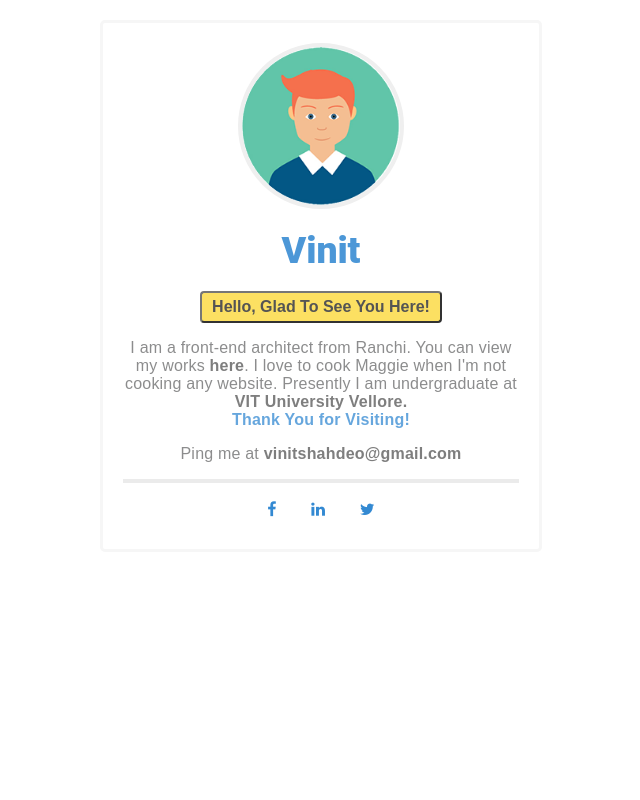
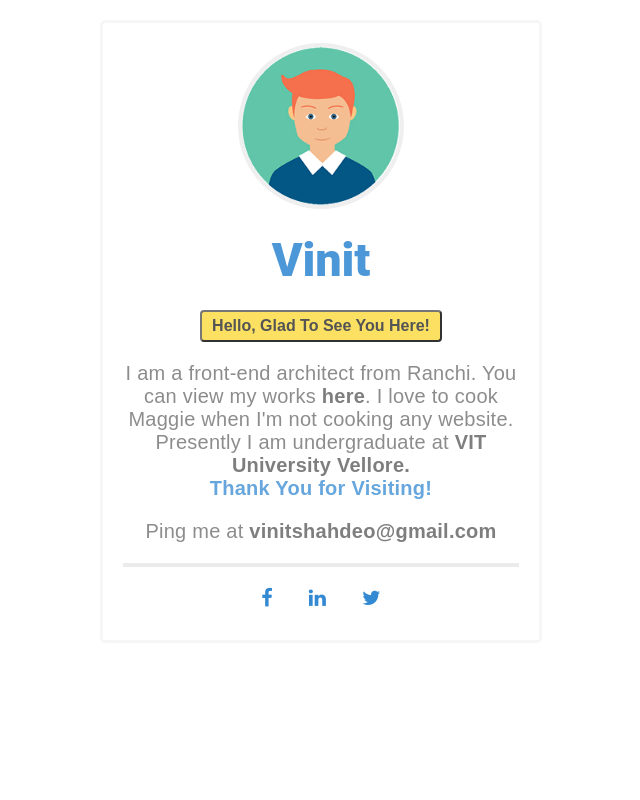
Before and after one commit to vinitshahdeo/SimpleBio, a PHP site: page / in a window 1280 px wide. Shown: the whole page, without its empty margins (309-949 px from the left). Run offline with PHP 8.4, Linux system fonts and the light colour scheme.

Commit message:
Update style.css
Hacktoberfest'20

```diff
--- a/style.css
+++ b/style.css
@@ -5,8 +5,8 @@
 body {
 	font-family: 'Montserrat', sans-serif;
     color: #404142;
-    font-size: 16px;
-	letter-spacing: 0.2px;
+    font-size: 20px;
+	letter-spacing: 0.25px;
 }
 h1, h2, h3, h4, h5, h6 {
 	font-weight: 800;
```
